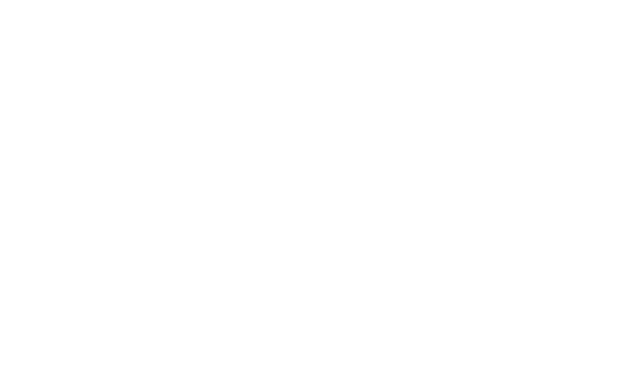
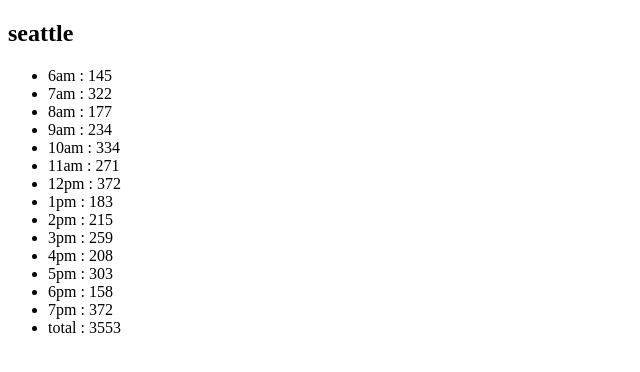
Before and after one commit to haneenbader/cookie-stand, a plain HTML site: page sales.html in a window 1280 px wide. Shown: the whole page, without its empty margins (0-640 px from the left). Drawn offline with Linux system fonts and the light colour scheme.

Commit message:
final edit seattle

```diff
--- a/js/app.js
+++ b/js/app.js
@@ -1,34 +1,56 @@
 'use strict';
 
-let hours = ['6am','7am','8am','9am','10am','11am','12pm','1pm','2pm','3pm','4pm','5pm','6pm','7pm'];
-
+let hours = ['6am', '7am', '8am', '9am', '10am', '11am', '12pm', '1pm', '2pm', '3pm', '4pm', '5pm', '6pm', '7pm'];
+let container = document.getElementById('container');
 function randomValue(min, max) {
   return Math.floor(Math.random() * (max - min + 1) + min);
 }
+
+
 let seattle = {
-  location : 'seattle',
-  minCust : 23,
-  maxCust : 65 ,
-  avgPerSale : 6.3 ,
-  ranCust:[],
-  totalPerLocation : 0 ,
-  cookPerHour : [] ,
-  calRanNumOfCust : function (){
-    for (let i=0 ; i<hours.length ; i++ ){
-    this.ranCust.push (randomValue(this.minCust,this.maxCust));
+  location: 'seattle',
+  minCust: 23,
+  maxCust: 65,
+  avgPerSale: 6.3,
+  ranCust: [],
+  totalPerLocation: 0,
+  cookPerHour: [],
+  calRanNumOfCust: function () {
+    for (let i = 0; i < hours.length; i++) {
+      this.ranCust.push(randomValue(this.minCust, this.maxCust));
     }
   },
-  calNumOfCookPreHour :function(){
-     let value =0 ;
-     for (let i=0 ; i<hours.length ; i++ ){
+  calNumOfCookPreHour: function () {
+    let value = 0;
+    for (let i = 0; i < hours.length; i++) {
       value = Math.ceil(this.ranCust[i] * this.avgPerSale);
-        this.totalPerLocation=this.totalPerLocation + value ;
+      this.totalPerLocation = this.totalPerLocation + value;
       this.cookPerHour.push(value);
     }
 
   },
 
+  render: function () {
+
+    let h2E = document.createElement('h2');
+    container.appendChild(h2E);
+    h2E.textContent = this.location;
+    let unOrderLi = document.createElement('ul');
+    container.appendChild(unOrderLi);
+    let liE = null;
+    for (let i = 0; i < hours.length; i++) {
+      liE = document.createElement('li');
+      unOrderLi.appendChild(liE);
+      liE.textContent = hours[i] + ' : ' + this.cookPerHour[i];
     }
+    let totalList = document.createElement('li');
+    unOrderLi.appendChild(totalList);
+    totalList.textContent = 'total : ' + this.totalPerLocation;
+  },
+
+} ;
+
 seattle.calRanNumOfCust();
 seattle.calNumOfCookPreHour();
-console.log (seattle);
+seattle.render();
+console.log(seattle);
```
Also changed, not shown: sales.html (+1 -1 lines). Lines whose indentation alone changed are shown as unchanged.
